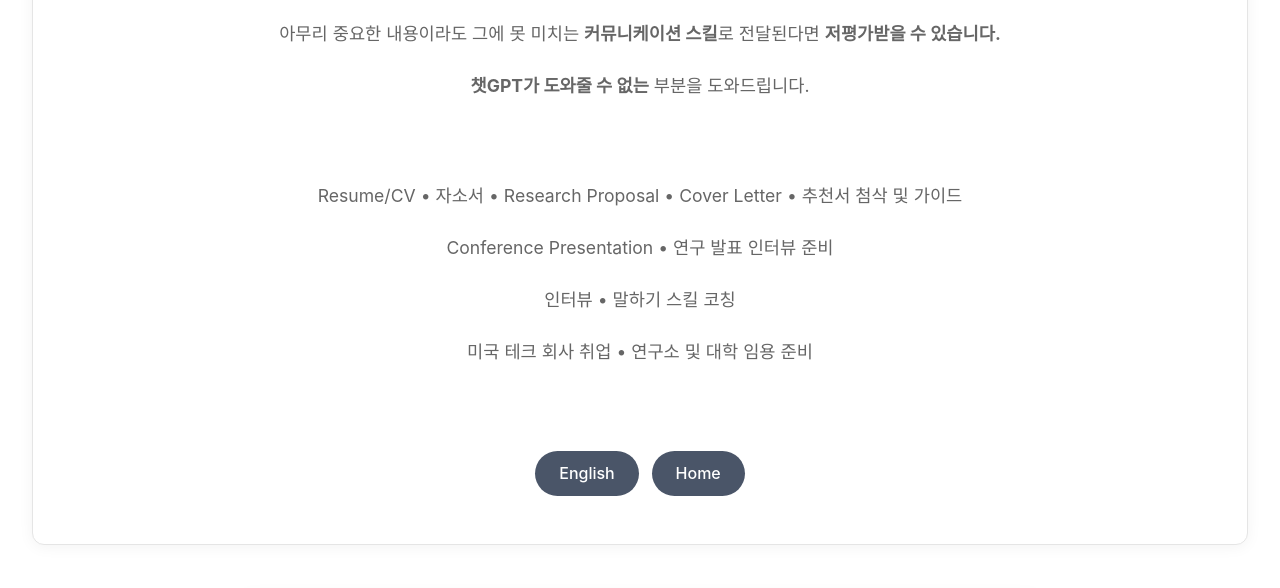
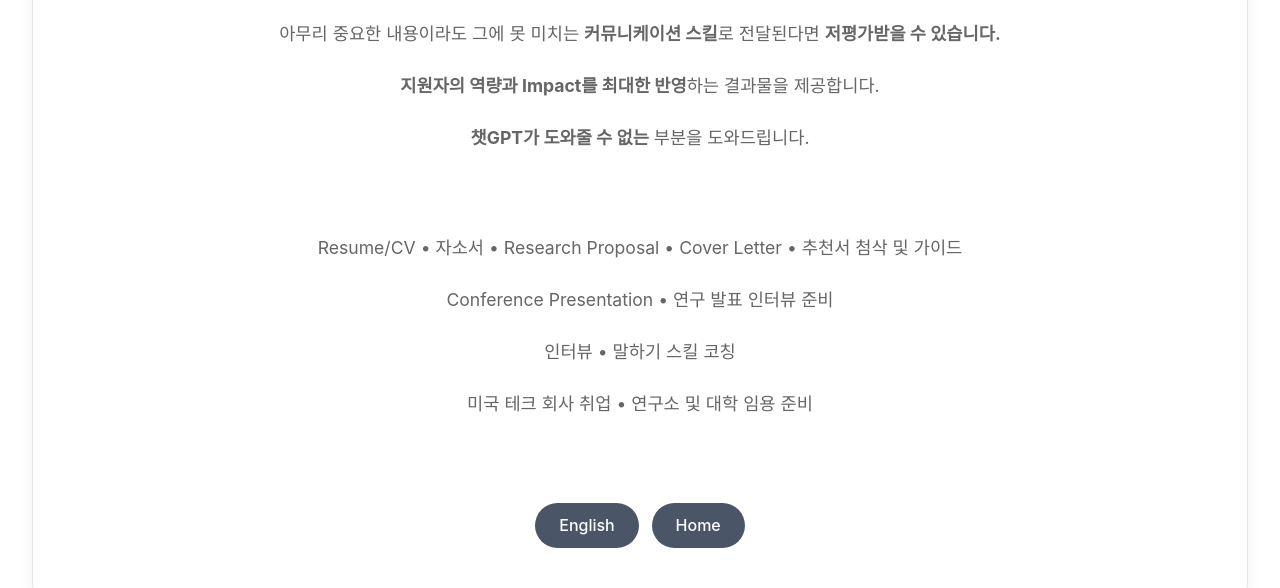
Before and after one commit to tell-write/tell-write.github.io, a plain HTML site: page ko.html in a window 1280 px wide. Shown: the part 201-789 px from the top of the page. Drawn offline with Linux system fonts and the light colour scheme.

Commit message:
add a sentence

```diff
--- a/ko.html
+++ b/ko.html
@@ -328,6 +328,7 @@
     <header>
         <h1>Technical Communication Consulting</h1>
         <p>아무리 중요한 내용이라도 그에 못 미치는 <b>커뮤니케이션 스킬</b>로 전달된다면 <b>저평가받을 수 있습니다.</b></p>
+        <p><b>지원자의 역량과 Impact를 최대한 반영</b>하는 결과물을 제공합니다.</p>
         <p><b>챗GPT가 도와줄 수 없는</b> 부분을 도와드립니다.</i></p><br><br>
 
         <p>Resume/CV • 자소서 • Research Proposal • Cover Letter • 추천서 첨삭 및 가이드</p>
```
Also changed, not shown: en.html (+1 -0 lines).
